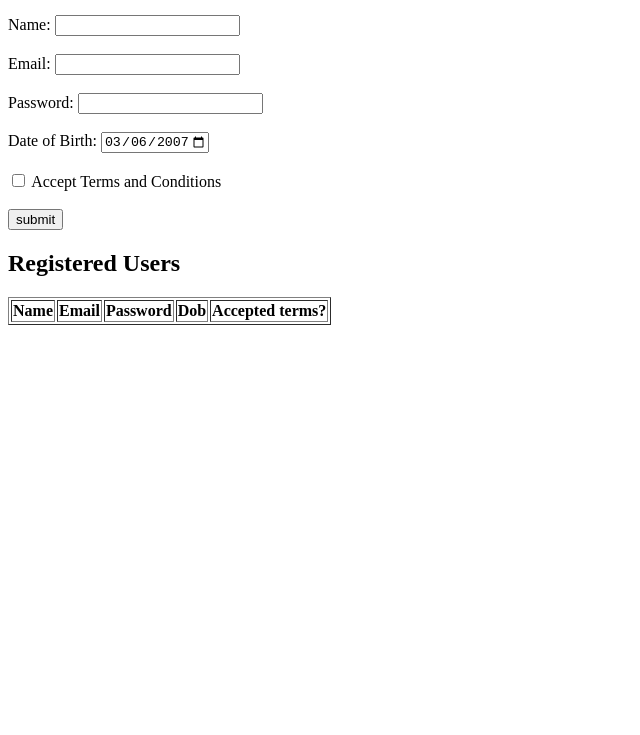
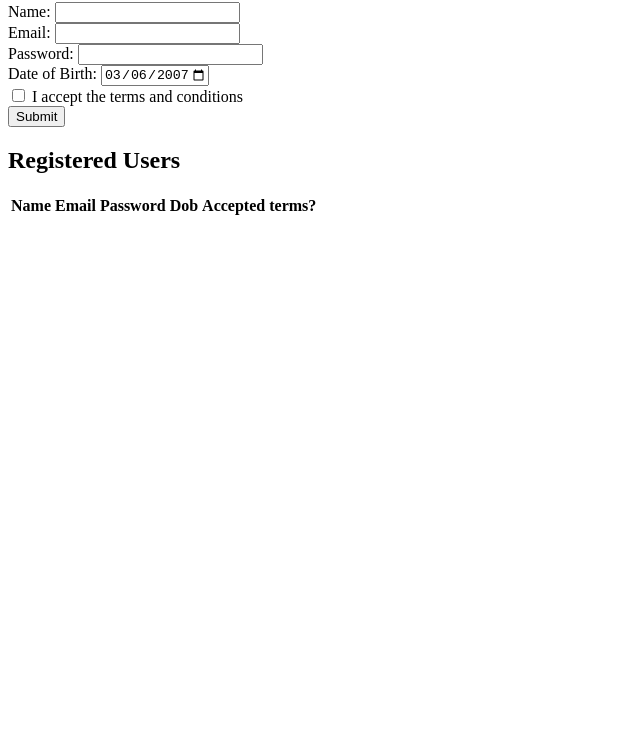
Before and after one commit to anushkaagarwal9089/Registration-Form, a plain HTML site: page index.html in a window 1280 px wide. Shown: the part 65-800 px from the top of the page, without its empty margins (0-640 px from the left). Drawn offline with Linux system fonts and the light colour scheme.

Commit message:
index.html

```diff
--- a/index.html
+++ b/index.html
@@ -4,34 +4,32 @@
     <meta charset="UTF-8">
     <meta name="viewport" content="width=device-width, initial-scale=1.0">
     <title>Registration Form</title>
+    <link rel="stylesheet" href="style.css">
 </head>
 <body>
-    <h1>Registration Form</h1>
-
-    <!-- Registration Form -->
+    <h2>Registration Form</h2>
     <form id="registrationForm">
         <label for="name">Name:</label>
-        <input type="text" id="name" required><br><br>
+        <input type="text" id="name" name="name" required><br>
 
         <label for="email">Email:</label>
-        <input type="email" id="email" required><br><br>
+        <input type="email" id="email" name="email" required><br>
 
         <label for="password">Password:</label>
-        <input type="password" id="password" required><br><br>
+        <input type="password" id="password" name="password" required><br>
 
         <label for="dob">Date of Birth:</label>
-        <input type="date" id="dob" required><br><br>
+        <input type="date" id="dob" name="dob" required><br>
 
-        <input type="checkbox" id="acceptedTerms" required>
-        <label for="acceptedTerms">Accept Terms and Conditions</label>
-        <br><br>
+        <label for="acceptedTerms">
+            <input type="checkbox" id="acceptedTerms" name="acceptedTerms"> I accept the terms and conditions
+        </label><br>
 
-        <button type="submit">submit</button>
+        <button type="submit">Submit</button>
     </form>
 
     <h2>Registered Users</h2>
-    <!-- Table to display the registered users -->
-    <table id="registrationTable" border="1">
+    <table id="userTable">
         <thead>
             <tr>
                 <th>Name</th>
@@ -42,12 +40,8 @@
             </tr>
         </thead>
         <tbody>
-            <!-- Data rows will go here -->
         </tbody>
     </table>
-
-    <!-- Clear Table <button id="clearTableButton">Clear Table</button> Button -->
-
 
     <script src="index.js"></script>
 </body>
```
